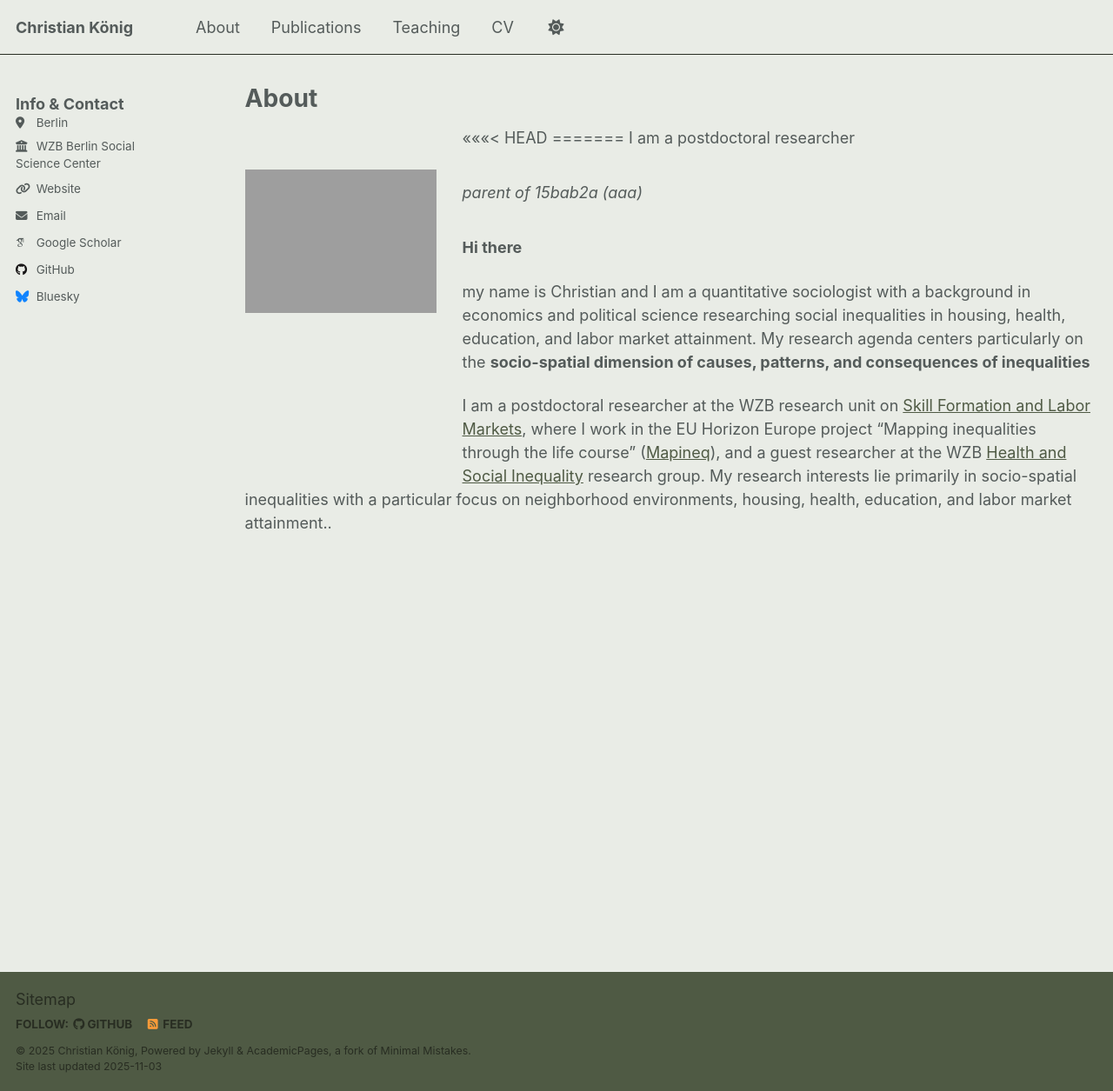
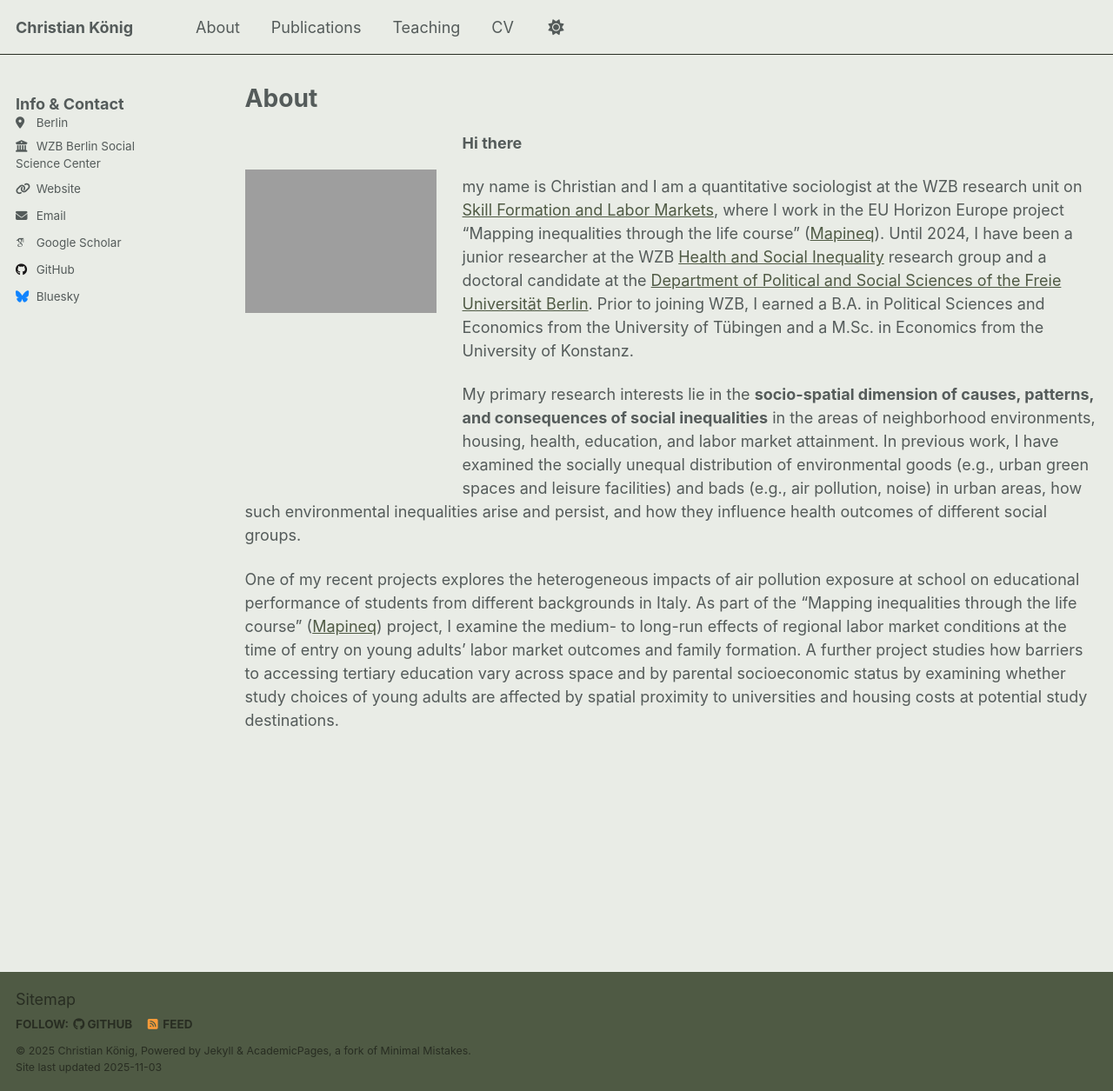
Before and after one commit to christian-koenig/christian-koenig.github.io, a Jekyll site: the page built from _pages/about_long.md, in a window 1280 px wide and 1255 px high. Shown: the whole window at 87% size. Built offline with Jekyll 4.4.1, drawn with Linux system fonts in a browser that asks for light colours; some web fonts are replaced; a script that is not in the unit is left out.

Commit message:
adjust about short and long

```diff
--- a/_pages/about_long.md
+++ b/_pages/about_long.md
@@ -9,15 +9,12 @@ redirect_from:
 
 {% include base_path %}
 
-
-<<<<<<< HEAD
 <img src="http://christian-koenig.github.io/images/pic2.JPG" alt="image" style="float:left; padding-right: 30px; padding-bottom: 200px; padding-top: 50px;" width="250"/>
-=======
-I am a postdoctoral researcher
->>>>>>> parent of 15bab2a (aaa)
 
 **Hi there**
 
-my name is Christian and I am a quantitative sociologist with a background in economics and political science researching social inequalities in housing, health, education, and labor market attainment. My research agenda centers particularly on the **socio-spatial dimension of causes, patterns, and consequences of inequalities**
+my name is Christian and I am a quantitative sociologist at the WZB research unit on [Skill Formation and Labor Markets](https://wzb.eu/en/research/dynamics-of-social-inequalities/skill-formation-and-labor-markets), where I work in the EU Horizon Europe project "Mapping inequalities through the life course" ([Mapineq](https://mapineq.eu/)). Until 2024, I have been a junior researcher at the WZB [Health and Social Inequality](https://wzb.eu/en/research/dynamics-of-social-inequalities/health-and-social-inequality) research group and a doctoral candidate at the [Department of Political and Social Sciences of the Freie Universität Berlin](https://www.polsoz.fu-berlin.de/en/index.html). Prior to joining WZB, I earned a B.A. in Political Sciences and Economics from the University of Tübingen and a M.Sc. in Economics from the University of Konstanz.
 
-I am a postdoctoral researcher at the WZB research unit on [Skill Formation and Labor Markets](https://wzb.eu/en/research/dynamics-of-social-inequalities/skill-formation-and-labor-markets), where I work in the EU Horizon Europe project "Mapping inequalities through the life course" ([Mapineq](https://mapineq.eu/)), and a guest researcher at the WZB [Health and Social Inequality](https://wzb.eu/en/research/dynamics-of-social-inequalities/health-and-social-inequality) research group. My research interests lie primarily in socio-spatial inequalities with a particular focus on neighborhood environments, housing, health, education, and labor market attainment..
+My primary research interests lie in the **socio-spatial dimension of causes, patterns, and consequences of social inequalities** in the areas of neighborhood environments, housing, health, education, and labor market attainment. In previous work, I have examined the socially unequal distribution of environmental goods (e.g., urban green spaces and leisure facilities) and bads (e.g., air pollution, noise) in urban areas, how such environmental inequalities arise and persist, and how they influence health outcomes of different social groups.
+
+One of my recent projects explores the heterogeneous impacts of air pollution exposure at school on educational performance of students from different backgrounds in Italy. As part of the "Mapping inequalities through the life course" ([Mapineq](https://mapineq.eu/)) project, I examine the medium- to long-run effects of regional labor market conditions at the time of entry on young adults' labor market outcomes and family formation. A further project studies how barriers to accessing tertiary education vary across space and by parental socioeconomic status by examining whether study choices of young adults are affected by spatial proximity to universities and housing costs at potential study destinations.
```
Also changed, not shown: _pages/about.md (+2 -2 lines).
